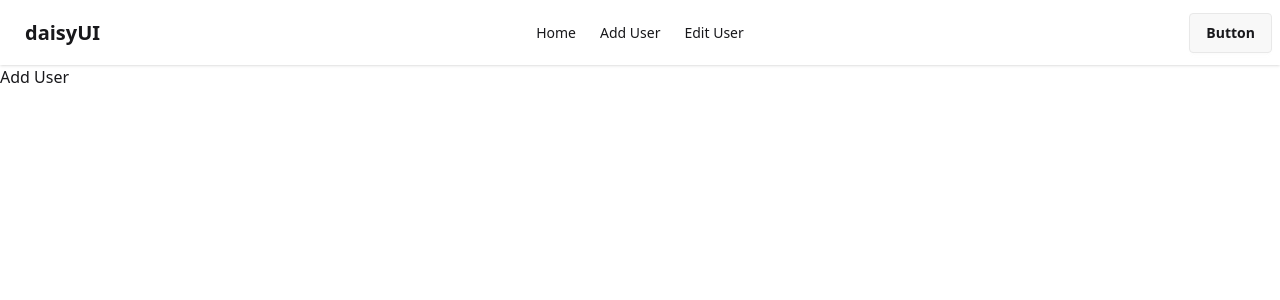
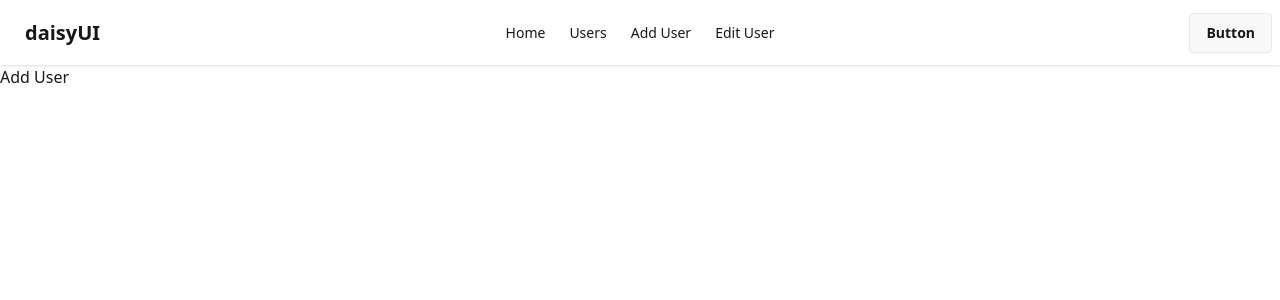
Before and after one commit to rubaiiyat/01-Redux, a React (Vite) app in the folder 08-Caching-in-RTK-Query/: page /add-user in a window 1280 px wide. Shown: the top 300 px of the page. Built offline with nearby package versions, Linux system fonts and the light colour scheme; data requests are answered from the project's data file.

Commit message:
add users

```diff
--- a/08-Caching-in-RTK-Query/src/Components/Navbar.jsx
+++ b/08-Caching-in-RTK-Query/src/Components/Navbar.jsx
@@ -54,6 +54,9 @@ const Navbar = () => {
               <Link to={"/"}>Home</Link>
             </li>
             <li>
+              <Link to={"/users"}>Users</Link>
+            </li>
+            <li>
               <Link to={"/add-user"}>Add User</Link>
             </li>
             <li>
--- a/08-Caching-in-RTK-Query/src/main.jsx
+++ b/08-Caching-in-RTK-Query/src/main.jsx
@@ -11,6 +11,7 @@ createRoot(document.getElementById("root")).render(
       <Routes>
         <Route element={<App></App>}>
           <Route path="/" element={<div>RTK ADVANCED TOPIC</div>}></Route>
+          <Route path="/users" element={<div>Users</div>}></Route>
           <Route path="/add-user" element={<div>Add User</div>}></Route>
           <Route path="/edit-user" element={<div>Edit User</div>}></Route>
         </Route>
```
